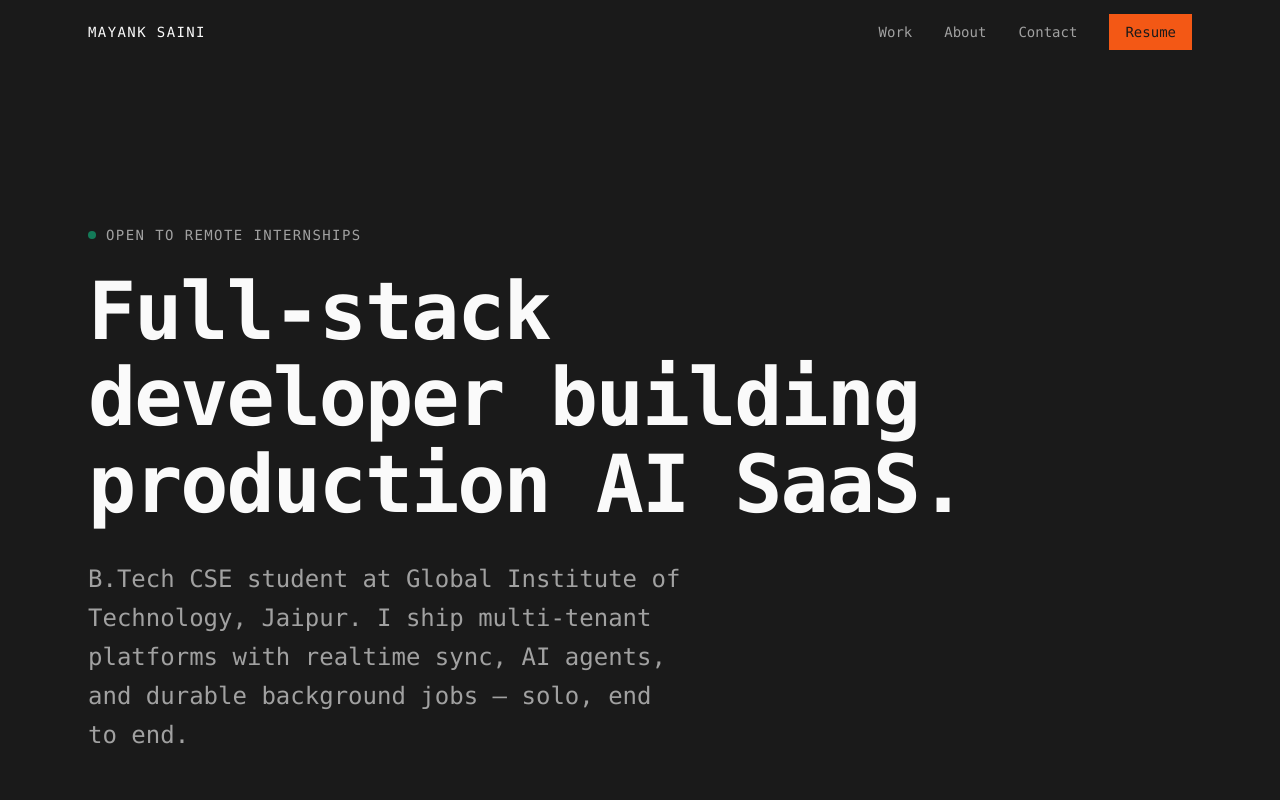
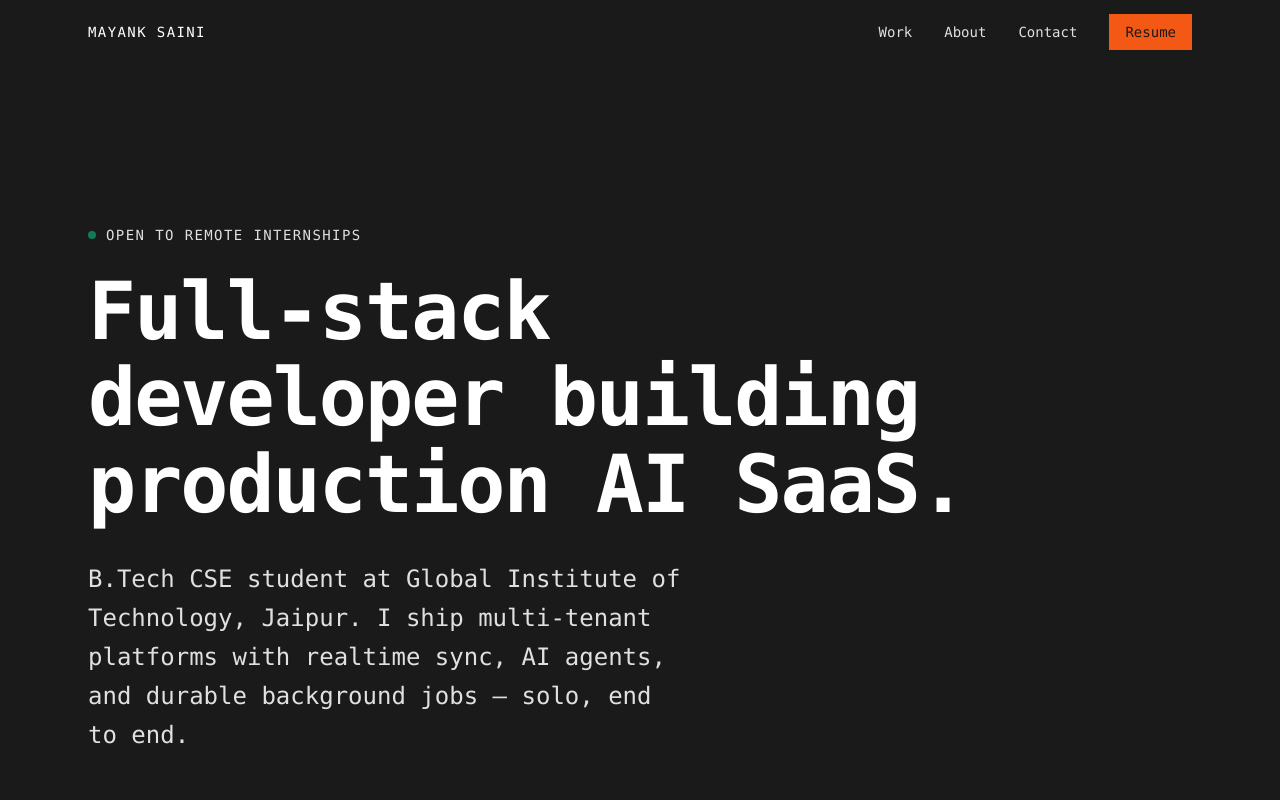
Before and after one commit to Mayank-saraswal/mayanksaraswal, a Next.js app: page / in a window 1280 px wide. Shown: the top 800 px of the page. Built offline with nearby package versions, Linux system fonts and the light colour scheme.

Commit message:
style: update text colors to #ffffff and #E0E0E0

```diff
--- a/app/globals.css
+++ b/app/globals.css
@@ -2,8 +2,8 @@
 
 :root {
   --color-ink: #1a1a1a;
-  --color-paper: #fafafa;
-  --color-paper-dim: #a1a1a1;
+  --color-paper: #ffffff;
+  --color-paper-dim: #E0E0E0;
   --color-accent: #f35815;
   --color-border: #2e2e2e;
 }
--- a/app/opengraph-image.tsx
+++ b/app/opengraph-image.tsx
@@ -44,7 +44,7 @@ export default function Image() {
             style={{
               fontFamily: "monospace",
               fontSize: "22px",
-              color: "#a1a1a1",
+              color: "#E0E0E0",
               letterSpacing: "0.1em",
               textTransform: "uppercase",
             }}
@@ -56,7 +56,7 @@ export default function Image() {
           style={{
             fontSize: "64px",
             fontWeight: 600,
-            color: "#fafafa",
+            color: "#ffffff",
             lineHeight: 1.1,
             marginBottom: "24px",
             letterSpacing: "-0.02em",
@@ -67,7 +67,7 @@ export default function Image() {
         <div
           style={{
             fontSize: "30px",
-            color: "#a1a1a1",
+            color: "#E0E0E0",
             lineHeight: 1.4,
             maxWidth: "960px",
           }}
```
